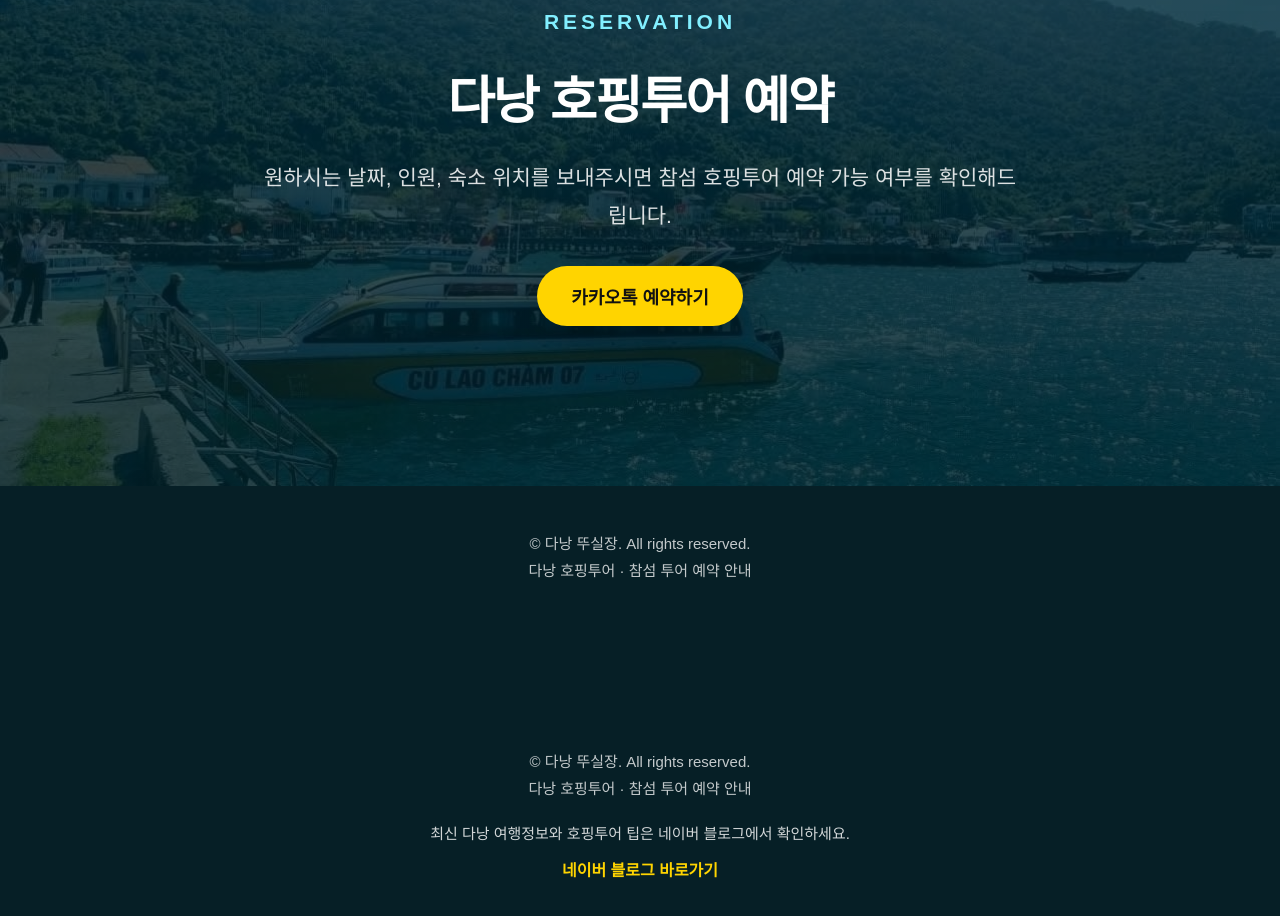
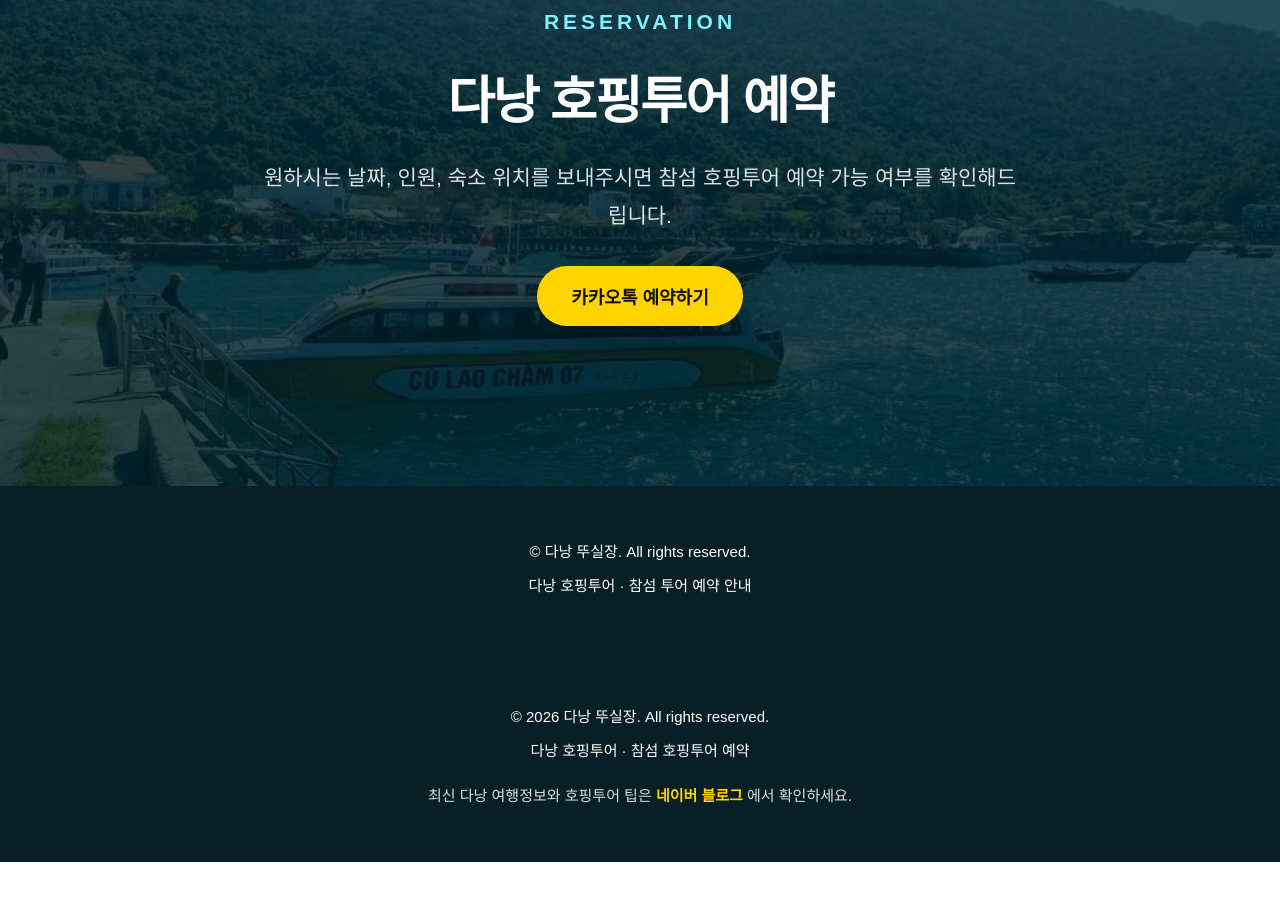
Before and after one commit to cndwo0/danangttu, a plain HTML site: page index.html in a window 1280 px wide. Shown: the part 6468-7384 px from the top of the page. After the commit the page ends 7330 px from the top, so only its background shows below. Drawn offline with Linux system fonts and the light colour scheme.

Commit message:
Add files via upload

```diff
--- a/index.html
+++ b/index.html
@@ -420,14 +420,15 @@
 </body>
 </html>
 <footer>
-  <p>© 다낭 뚜실장. All rights reserved.</p>
-  <p>다낭 호핑투어 · 참섬 투어 예약 안내</p>
+    <p>© 2026 다낭 뚜실장. All rights reserved.</p>
 
-  <p class="footer-blog">
-    최신 다낭 여행정보와 호핑투어 팁은 네이버 블로그에서 확인하세요.
-  </p>
+    <p>다낭 호핑투어 · 참섬 호핑투어 예약</p>
 
-  <a class="footer-blog-link" href="https://blog.naver.com/danangttu" target="_blank" rel="noopener">
-    네이버 블로그 바로가기
-  </a>
+    <p class="footer-blog">
+        최신 다낭 여행정보와 호핑투어 팁은
+        <a href="https://blog.naver.com/danangttu" target="_blank" rel="noopener">
+            네이버 블로그
+        </a>
+        에서 확인하세요.
+    </p>
 </footer>
--- a/style.css
+++ b/style.css
@@ -937,17 +937,30 @@ footer {
   .trust span {
     font-size: 12px;
   }
-}.footer-blog {
-  margin-top: 18px;
-  color: rgba(255,255,255,0.82);
-  font-size: 15px;
+}footer {
+    background: #071f25;
+    color: #fff;
+    text-align: center;
+    padding: 45px 20px;
 }
 
-.footer-blog-link {
-  display: inline-flex;
-  margin-top: 10px;
-  color: #ffd400;
-  font-size: 16px;
-  font-weight: 900;
-  text-decoration: none;
+footer p {
+    margin: 8px 0;
+    line-height: 1.7;
 }
+
+.footer-blog {
+    margin-top: 20px;
+    font-size: 15px;
+    color: rgba(255,255,255,.85);
+}
+
+.footer-blog a {
+    color: #ffd400;
+    font-weight: 700;
+    text-decoration: none;
+}
+
+.footer-blog a:hover {
+    text-decoration: underline;
+}
```
